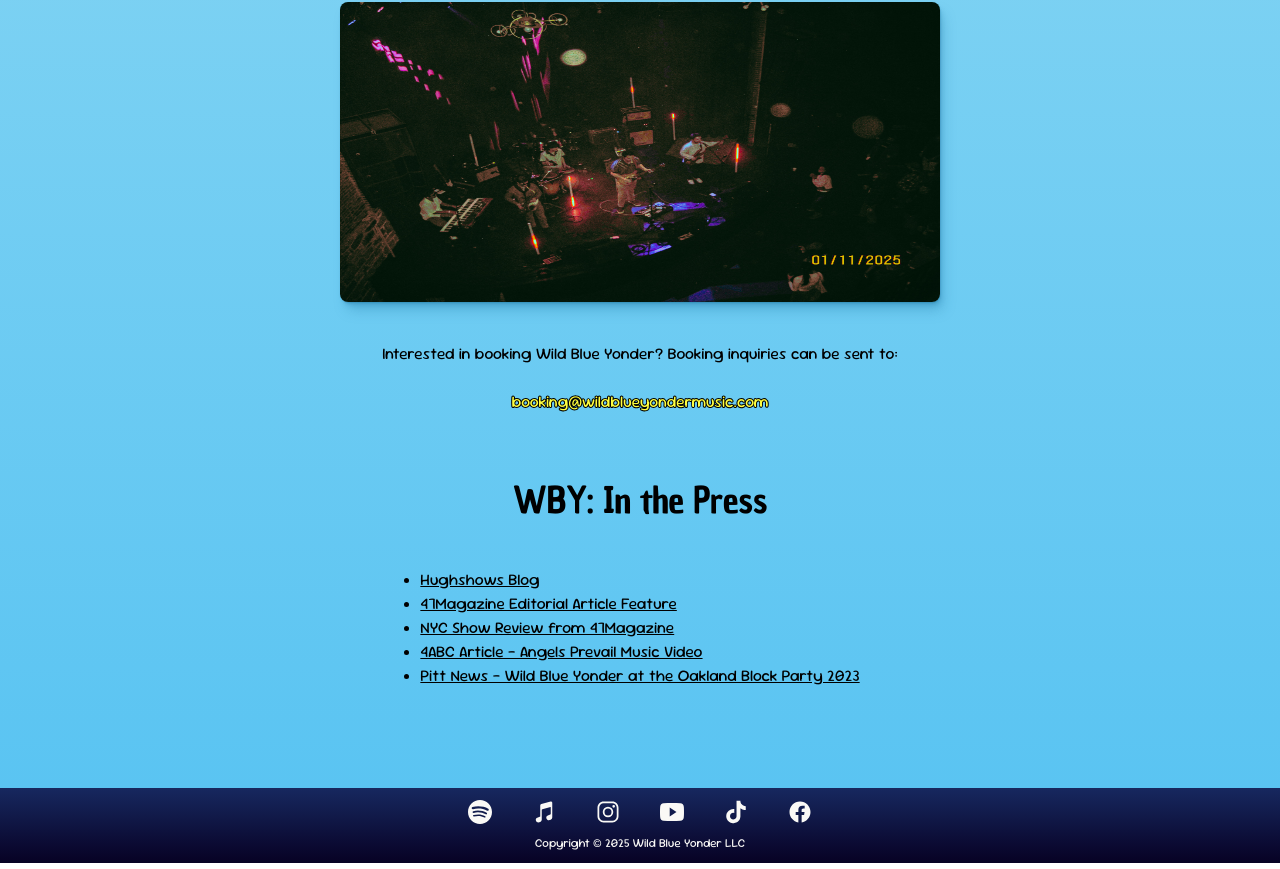
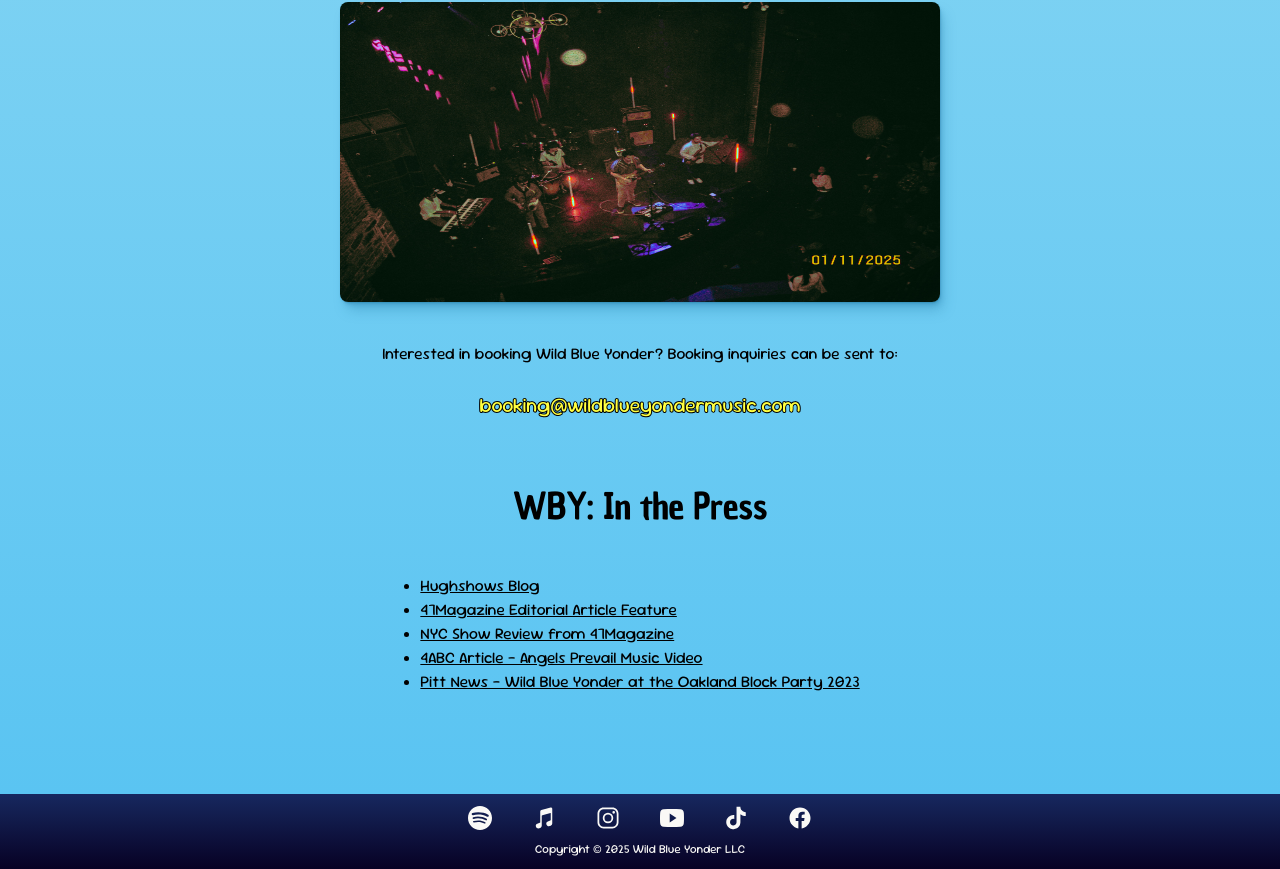
Before and after one commit to danielkurtsawyer/wild-blue-yonder, a React (Vite) app in the folder wild-blue-yonder-website/: page /about in a window 1280 px wide. Shown: the part 1418-2287 px from the top of the page. Built offline with nearby package versions, Linux system fonts and the light colour scheme.

Commit message:
Increase booking email font size

```diff
--- a/wild-blue-yonder-website/src/pages/About/About.jsx
+++ b/wild-blue-yonder-website/src/pages/About/About.jsx
@@ -52,6 +52,7 @@ function About() {
             <LinkPrimary
               href="mailto:booking@wildblueyondermusic.com"
               text="booking@wildblueyondermusic.com"
+              className="large-text"
               // className="shadow-gradient-bottom-elevation-medium"
             />
           </p>
```
